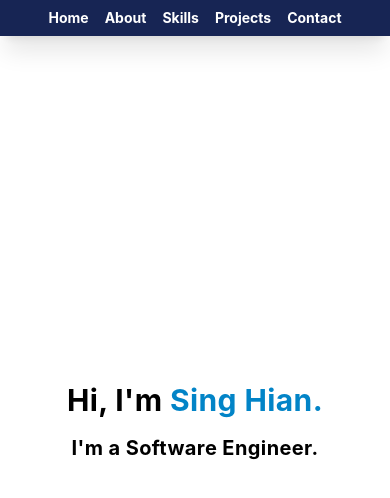
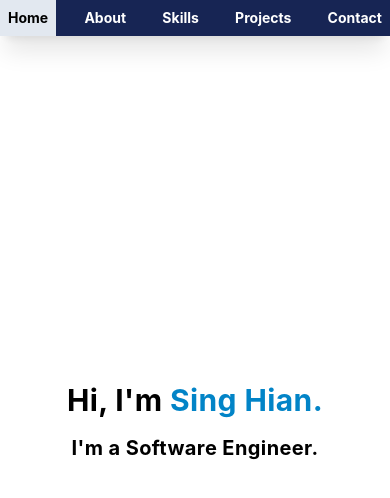
Before and after one commit to sohsinghian/my-portfolio, a React (Create React App) app: page / in a window 390 px wide. Shown: the top 498 px of the page. Built offline with nearby package versions, Linux system fonts and the light colour scheme.

Commit message:
Update NavBar.js

```diff
--- a/src/components/NavBar.js
+++ b/src/components/NavBar.js
@@ -8,7 +8,7 @@ const NavBar = () => {
     <>
       <header>
         <nav class="fixed z-[100] w-full leading-4 bg-blue-950 text-white font-bold shadow-xl">
-          <ul class="flex flex-row sm:text-sm sm:justify-center">
+          <ul class="flex flex-row sm:text-sm sm:justify-between">
             <li class={listStyle}>
               <NavHashLink to="/#" smooth>
                 Home{" "}
```
